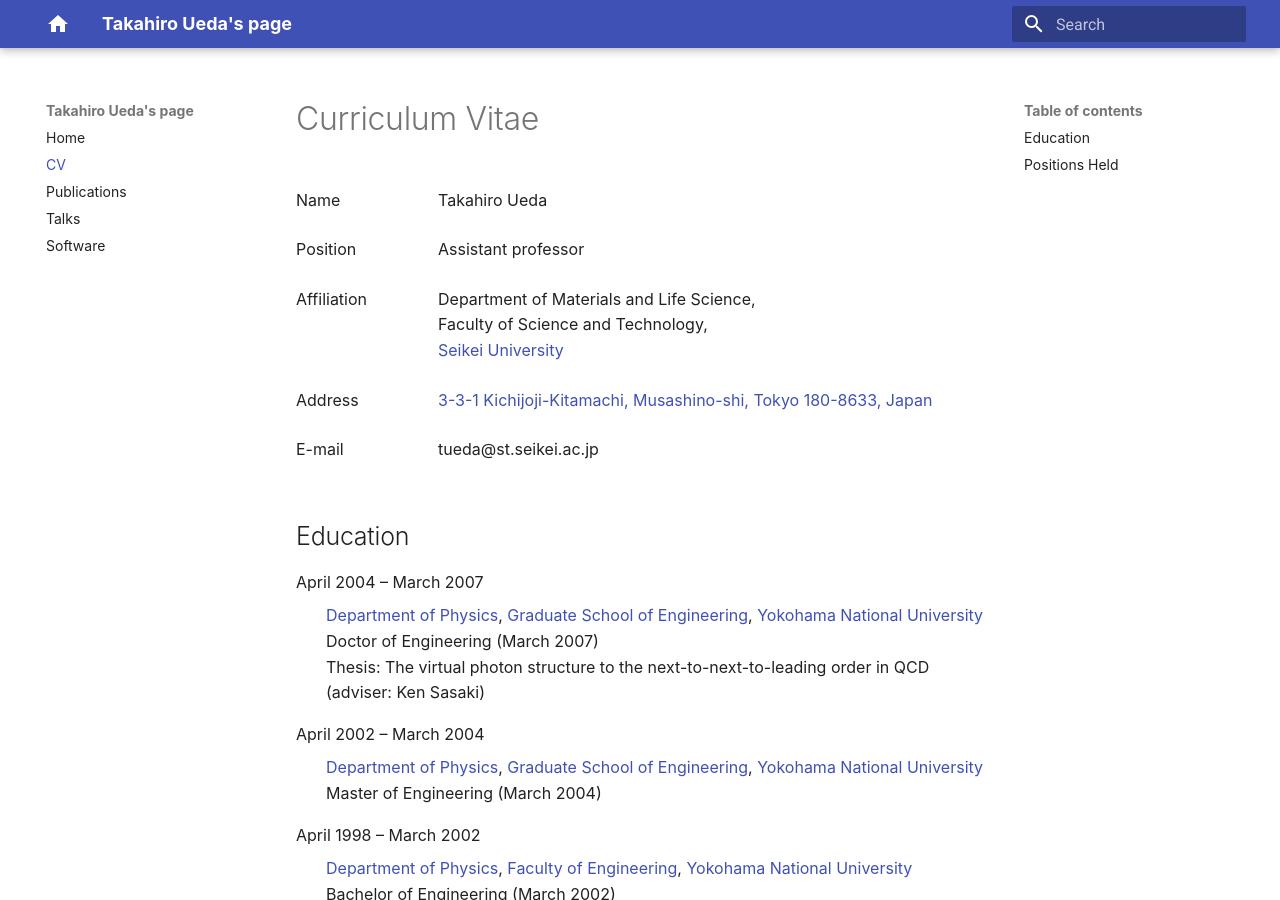
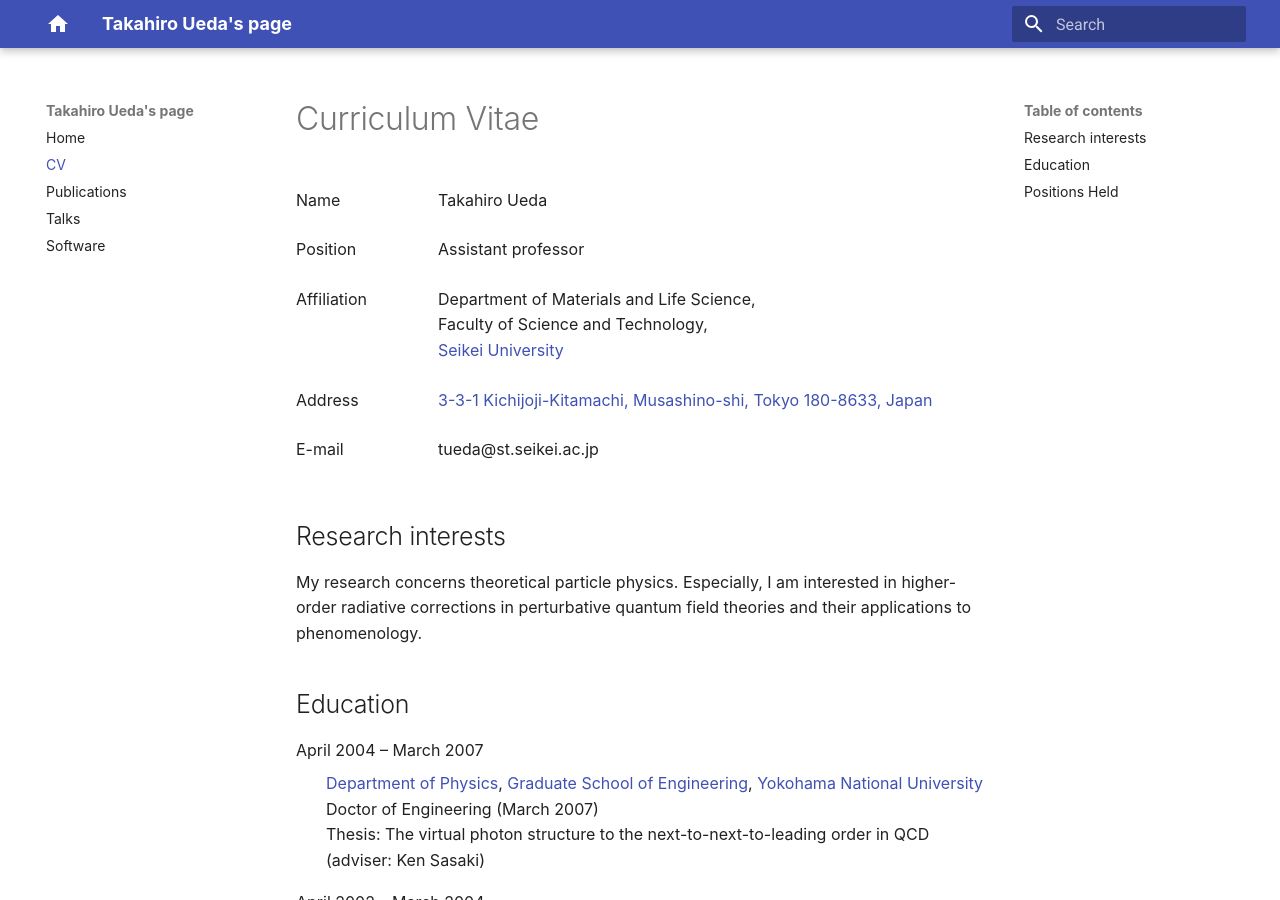
Before and after one commit to tueda/tueda.github.io, an MkDocs documentation site: the page built from docs/cv.md, in a window 1280 px wide and 900 px high. Built offline with MkDocs 1.6.1 and Material for MkDocs 9.7.7, drawn with Linux system fonts in a browser that asks for light colours; nearby versions of some CDN libraries.

Commit message:
Add short "research interests"

```diff
--- a/docs/cv.md
+++ b/docs/cv.md
@@ -17,6 +17,12 @@
 E-mail
 : tueda - at - st.seikei.ac.jp
 {: .ead}
+
+## Research interests
+
+My research concerns theoretical particle physics.
+Especially, I am interested in higher-order radiative corrections
+in perturbative quantum field theories and their applications to phenomenology.
 
 ## Education
 
```
